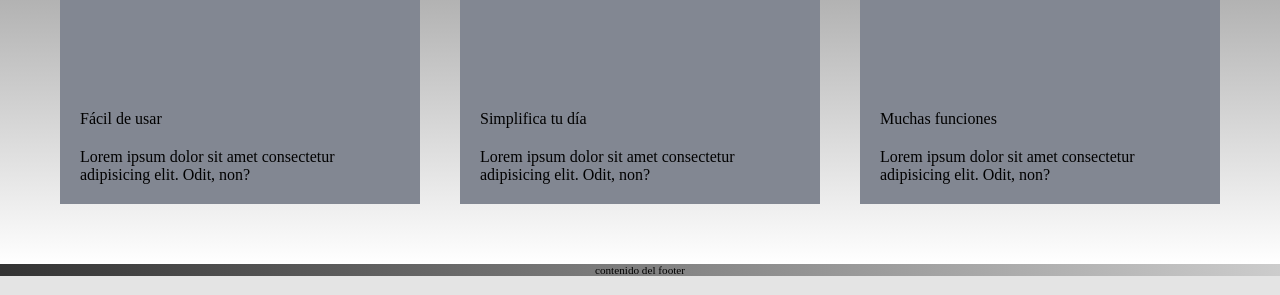
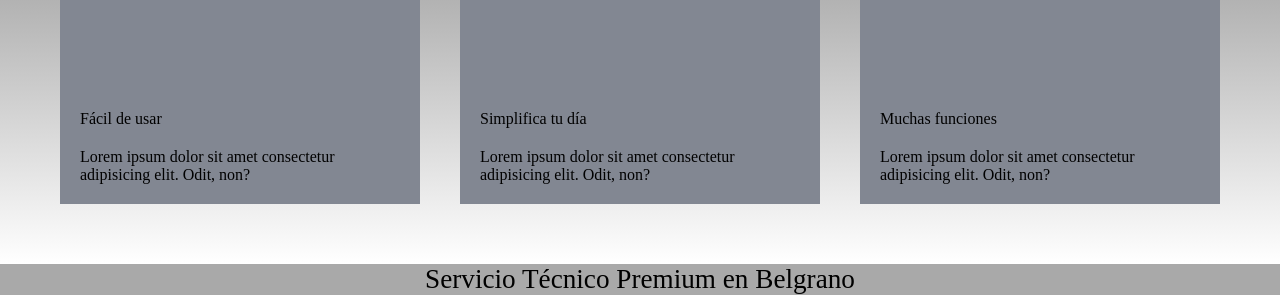
Before and after one commit to linapizarro/test_st_informatica, a plain HTML site: page index.html in a window 1280 px wide. Shown: the part 900-1195 px from the top of the page. Drawn offline with Linux system fonts and the light colour scheme.

Commit message:
footer generico

```diff
--- a/index.css
+++ b/index.css
@@ -17,8 +17,8 @@ header {
   flex-wrap: wrap;
 }
 footer {
-  background-image: linear-gradient(to right, #333, #ccc);
-  font-size: 0.7rem;
+  background-color: darkgray;
+  font-size: 1.7rem;
   display: flex;
   justify-content: center;
 }
--- a/index.html
+++ b/index.html
@@ -76,6 +76,6 @@
         </div>
       </section>
     </main>
-    <footer>contenido del footer</footer>
+    <footer>Servicio Técnico Premium en Belgrano</footer>
   </body>
 </html>
```
